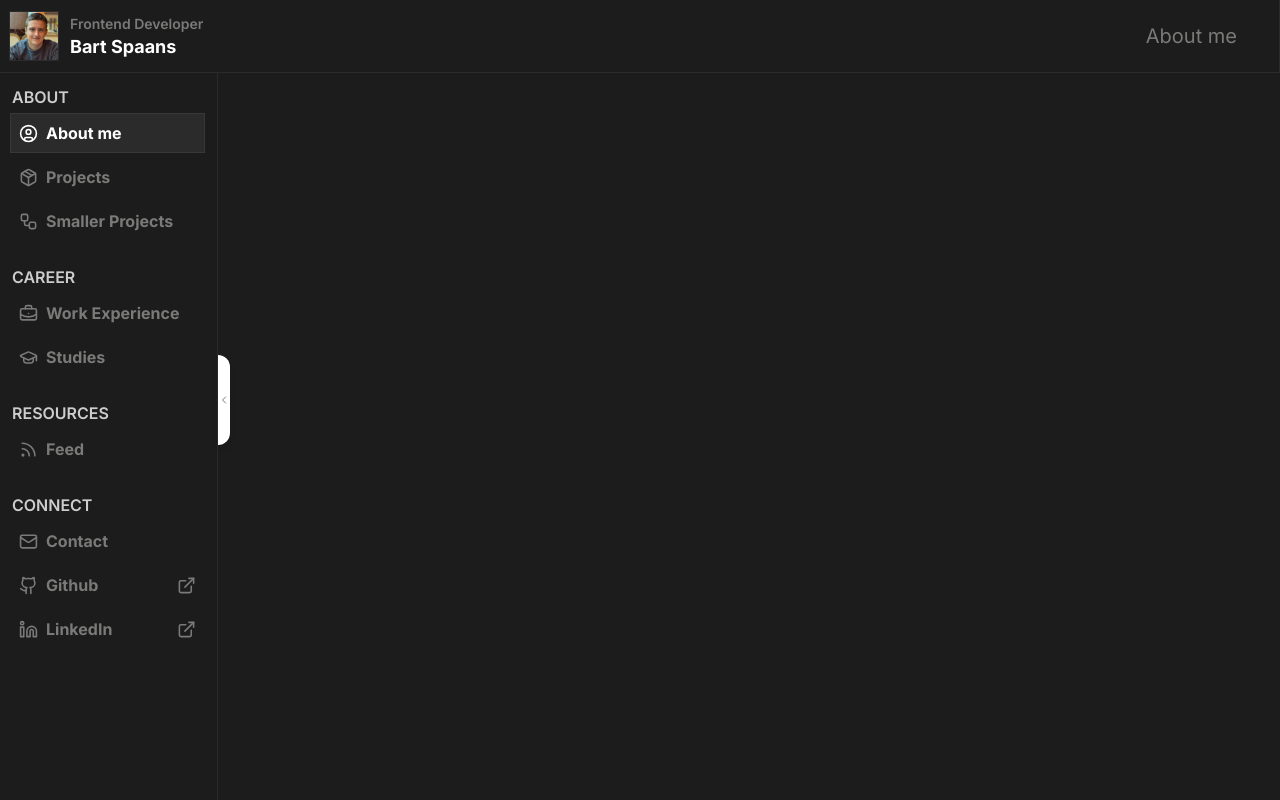
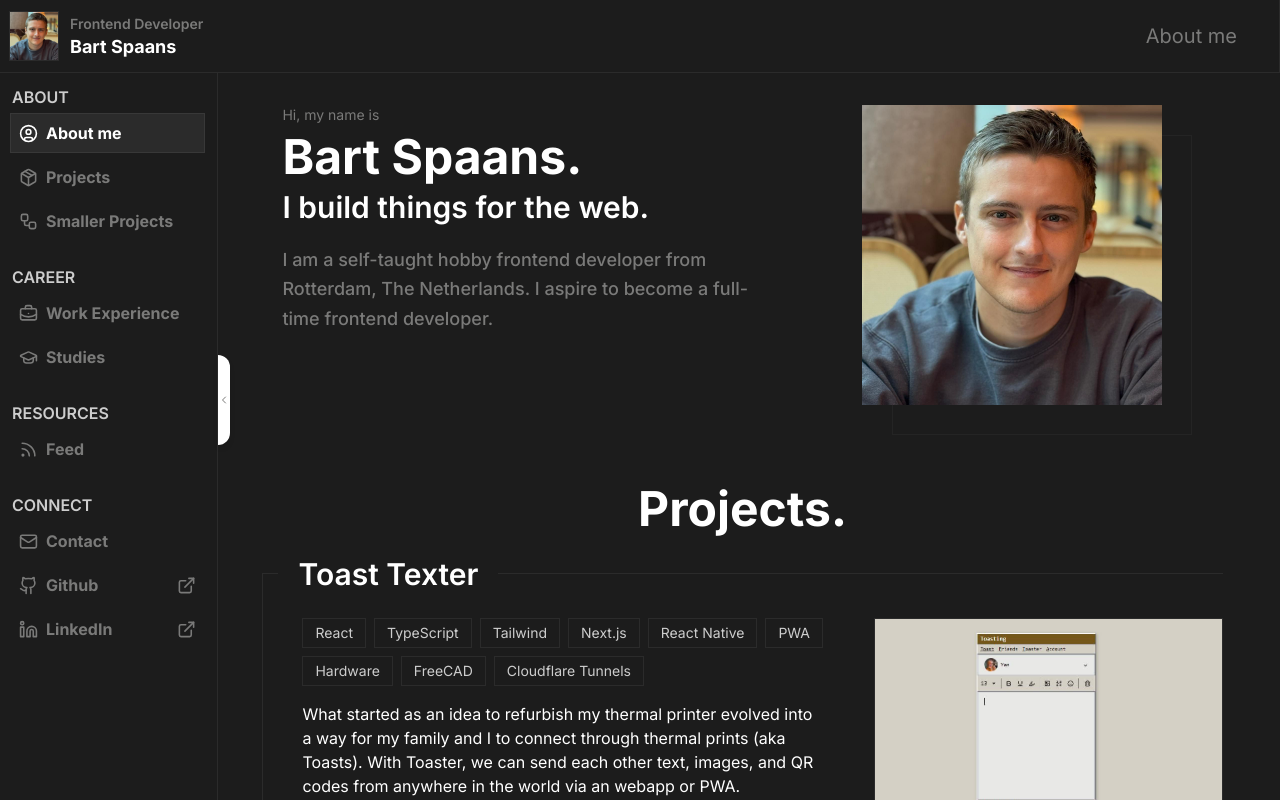
Before and after one commit to spaansba/Portfolio, a Next.js app: page /about in a window 1280 px wide. Shown: the top 800 px of the page. Built offline with nearby package versions, Linux system fonts and the light colour scheme.

Commit message:
testing in prop7

```diff
--- a/src/app/_components/MainWrapper.tsx
+++ b/src/app/_components/MainWrapper.tsx
@@ -19,54 +19,42 @@ function MainWrapper({ children }: { children: React.ReactNode }) {
   const isMobile = false
   return (
     <div className="flex flex-col min-h-screen">
-      <div className="fixed top-0 left-0 z-[30] w-screen bg-SecondaryGray">
-        <Header />
-      </div>
+      {isMobileSidebarOpen && isMobile ? (
+        <div></div>
+      ) : (
+        <div className="fixed top-0 left-0 z-[30] w-screen bg-SecondaryGray">
+          <Header />
+        </div>
+      )}
+
       <div className="flex flex-row pt-[73px]">
-        <div className="fixed top-[73px] left-0 bottom-0 z-[10000]">
-          <DesktopNavigation />
+        {!isMobile && (
+          <div className="fixed top-[73px] left-0 bottom-0 z-[10000]">
+            <DesktopNavigation />
+          </div>
+        )}
+        <div
+          className="flex-1 transition-all duration-400 ease-in-out"
+          style={{
+            marginLeft: !isMobile
+              ? isDesktopSidebarOpen
+                ? SIDEBAR_OPEN_WIDTH
+                : SIDEBAR_CLOSED_WIDTH
+              : "0",
+          }}
+        >
+          {children}
         </div>
+        {isMobile && isMobileSidebarOpen ? (
+          <div className={`fixed inset-0 top-0 bg-TertiaryGray z-40`}>
+            <MobileNavigation />
+          </div>
+        ) : (
+          <div></div>
+        )}
       </div>
     </div>
   )
 }
 
 export default MainWrapper
-
-// <div className="flex flex-col min-h-screen">
-// {isMobileSidebarOpen && isMobile ? (
-//   <div></div>
-// ) : (
-//   <div className="fixed top-0 left-0 z-[30] w-screen bg-SecondaryGray">
-//     <Header />
-//   </div>
-// )}
-// {isMobile != undefined && (
-//   <div className="flex flex-row pt-[73px]">
-//     {!isMobile && (
-//       <div className="fixed top-[73px] left-0 bottom-0 z-[10000]">
-//         <DesktopNavigation />
-//       </div>
-//     )}
-//     <div
-//       className="flex-1 transition-all duration-400 ease-in-out"
-//       style={{
-//         marginLeft: !isMobile
-//           ? isDesktopSidebarOpen
-//             ? SIDEBAR_OPEN_WIDTH
-//             : SIDEBAR_CLOSED_WIDTH
-//           : "0",
-//       }}
-//     >
-//       {children}
-//     </div>
-//     {isMobile && isMobileSidebarOpen ? (
-//       <div className={`fixed inset-0 top-0 bg-TertiaryGray z-40`}>
-//         <MobileNavigation />
-//       </div>
-//     ) : (
-//       <div></div>
-//     )}
-//   </div>
-// )}
-// </div>
```
